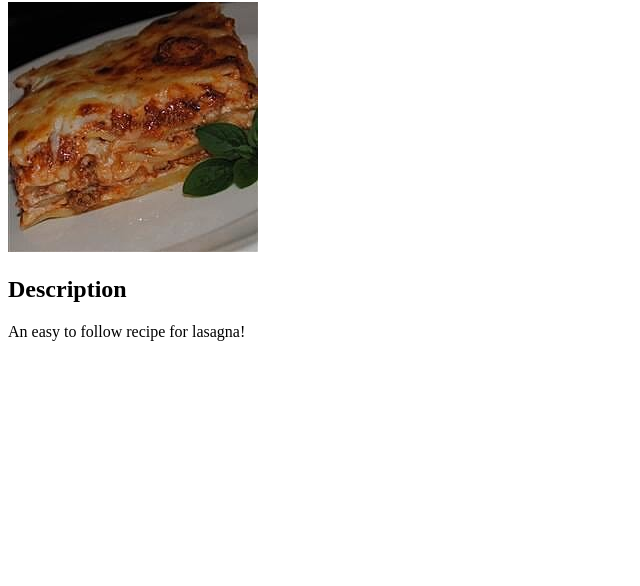
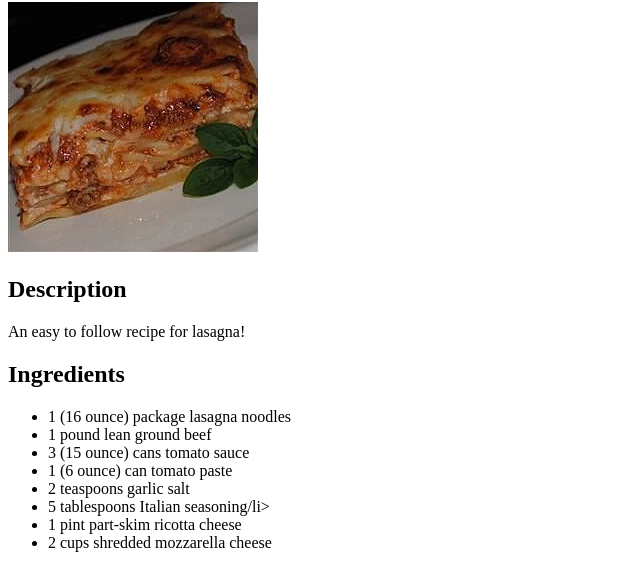
Before and after one commit to stevenmck97/odin-recipes, a plain HTML site: page lasagna.html in a window 1280 px wide. Shown: the part 78-664 px from the top of the page, without its empty margins (0-640 px from the left). Drawn offline with Linux system fonts and the light colour scheme.

Commit message:
added ingredients section to lasagna.html

```diff
--- a/lasagna.html
+++ b/lasagna.html
@@ -12,5 +12,17 @@
     <h2>Description</h2>
     <p>An easy to follow recipe for lasagna!</p>
 
+    <h2>Ingredients</h2>
+    <ul>
+        <li>1 (16 ounce) package lasagna noodles</li>
+        <li>1 pound lean ground beef</li>
+        <li>3 (15 ounce) cans tomato sauce</li>
+        <li>1 (6 ounce) can tomato paste</li>
+        <li>2 teaspoons garlic salt</li>
+        <li>5 tablespoons Italian seasoning/li>
+        <li>1 pint part-skim ricotta cheese</li>
+        <li>2 cups shredded mozzarella cheese</li>
+    </ul>
+
 </body>
 </html>
```
